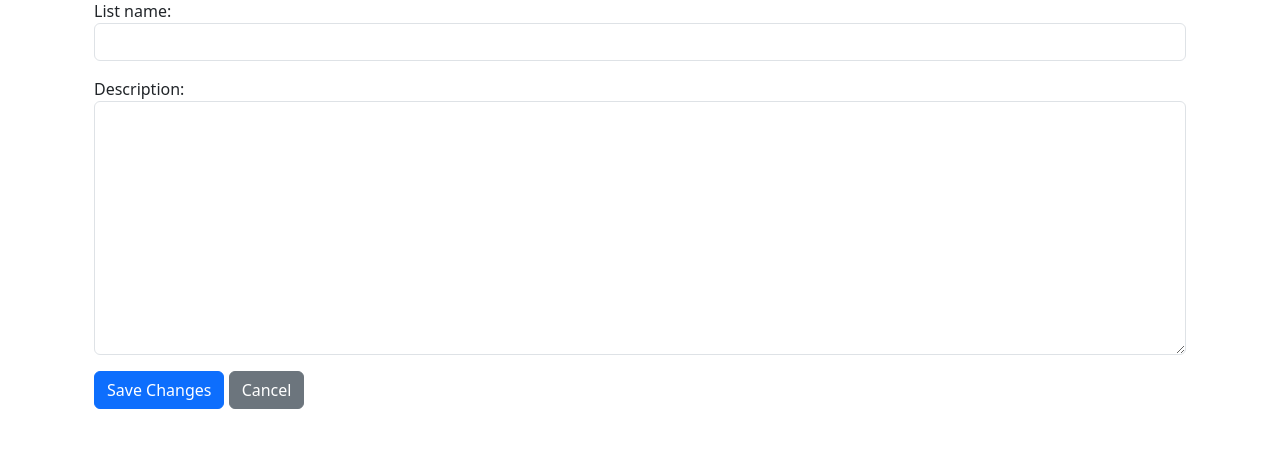
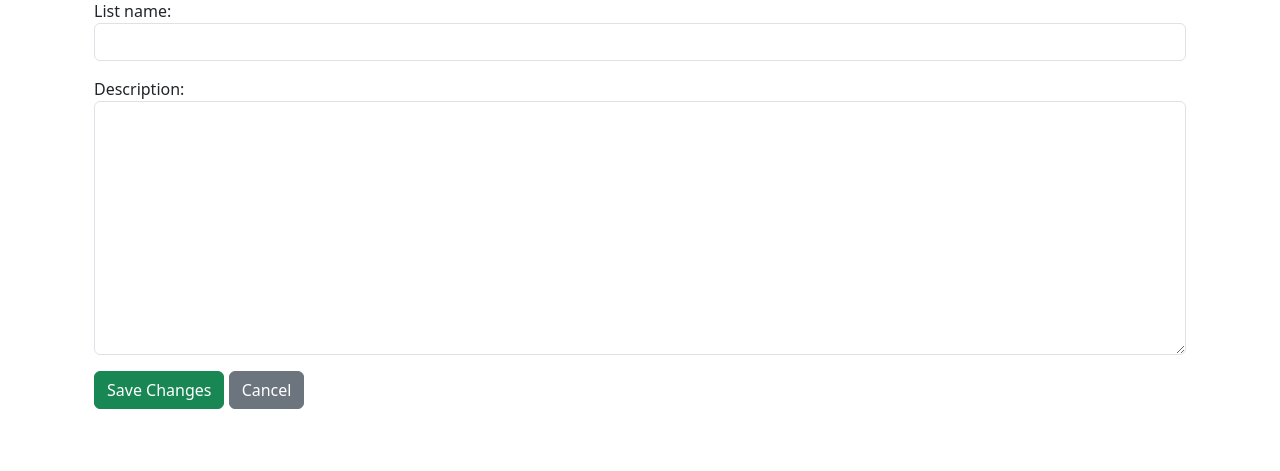
Before and after one commit to CXBeale/to-do-list, a Django app: template todo/templates/todo/edit_list.html in a window 1280 px wide. Shown: the part 127-598 px from the top of the page. Run offline with Django 5.2, Linux system fonts and the light colour scheme; the template is opened without the code that fills it: values that come from a table or form of the project are taken from there, others are empty; some libraries are stand-ins or nearby versions.

Commit message:
basic features completed

```diff
--- a/todo/templates/todo/edit_list.html
+++ b/todo/templates/todo/edit_list.html
@@ -5,7 +5,7 @@
     <form method="post">
         {% csrf_token %}
         {{ form.as_p }}
-        <button type="submit" class="btn btn-primary">Save Changes</button>
+        <button type="submit" class="btn btn-success">Save Changes</button>
         <a href="{% url 'list_overview' %}" class="btn btn-secondary">Cancel</a>
     </form>
 </div>
--- a/todo/templates/todo/edit_task.html
+++ b/todo/templates/todo/edit_task.html
@@ -5,7 +5,7 @@
   <form method="post">
     {% csrf_token %}
     {{ form.as_p }}
-    <button type="submit" class="btn btn-primary">Save Changes</button>
+    <button type="submit" class="btn btn-success">Save Changes</button>
     <a href="{% url 'list_overview' %}" class="btn btn-secondary">Cancel</a>
   </form>
 {% endblock %}
```
